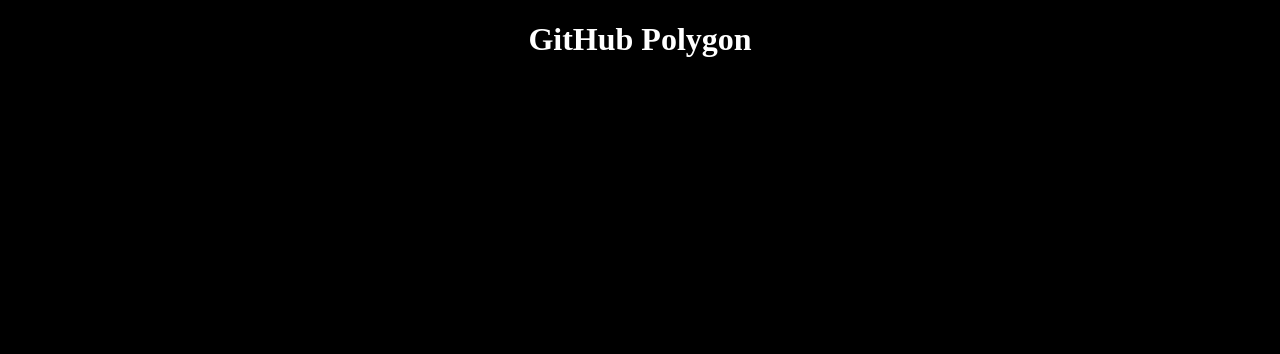
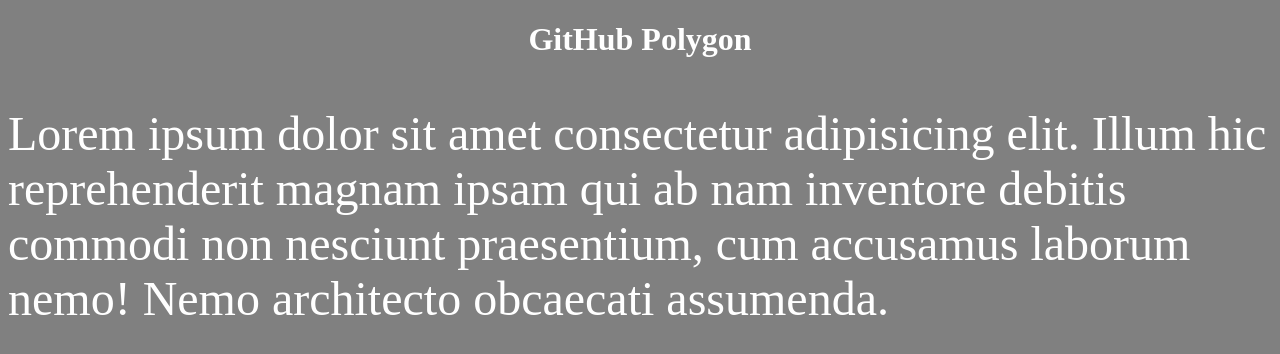
Before and after one commit to mariusz1802/github-polygon, a plain HTML site: page index.html in a window 1280 px wide. Drawn offline with Linux system fonts and the light colour scheme.

Commit message:
with styles css

```diff
--- a/index.html
+++ b/index.html
@@ -4,9 +4,16 @@
     <meta charset="UTF-8" />
     <meta http-equiv="X-UA-Compatible" content="IE=edge" />
     <meta name="viewport" content="width=device-width, initial-scale=1.0" />
+    <link rel="stylesheet" href="./style.css" />
     <title>Document</title>
   </head>
   <body style="background: black; color: white">
     <h1 style="text-align: center">GitHub Polygon</h1>
+    <p class="desc">
+      Lorem ipsum dolor sit amet consectetur adipisicing elit. Illum hic
+      reprehenderit magnam ipsam qui ab nam inventore debitis commodi non
+      nesciunt praesentium, cum accusamus laborum nemo! Nemo architecto
+      obcaecati assumenda.
+    </p>
   </body>
 </html>
--- /dev/null
+++ b/style.css
@@ -0,0 +1,7 @@
+body {
+  background: grey !important;
+}
+
+.desc {
+  font-size: 3rem;
+}
```
